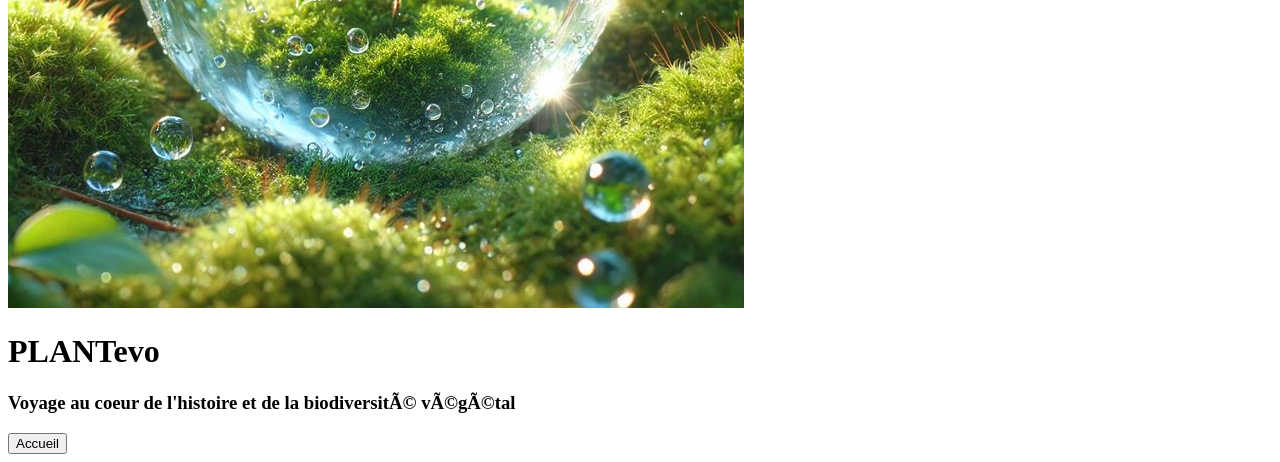
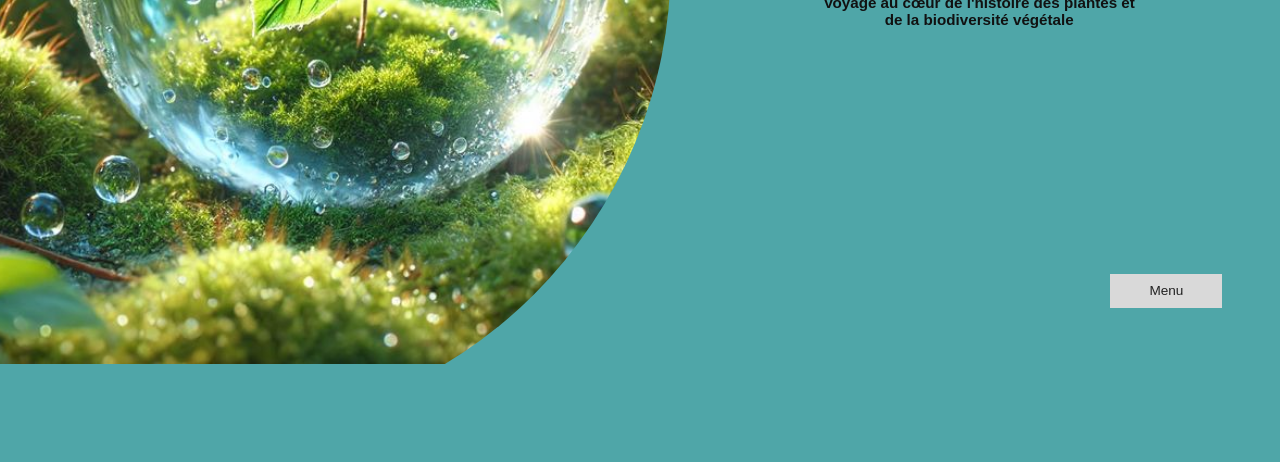
Before and after one commit to Adomgrac/PLANTevo1, a plain HTML site: page index.html in a window 1280 px wide. Shown: the part 436-898 px from the top of the page. After the commit the page ends 800 px from the top, so only its background shows below. Drawn offline with Linux system fonts and the light colour scheme.

Commit message:
Mise à jpur de la page d'accueil

```diff
--- a/index.html
+++ b/index.html
@@ -1,22 +1,20 @@
 <!DOCTYPE html>
 <html lang="fr">
 <head>
-    <meta charset="UTF_8">
-    <meta name="viewport"content="width_device,initial-social=1.0">
-    <title>Document PlantEvo</title>
+    <meta charset="UTF-8">
+    <meta name="viewport" content="width=device-width, initial-scale=1.0">
+    <title>PLANTevo</title>
     <link rel="stylesheet" href="style.css">
 </head>
 <body>
     <header>
         <div class="image">
-                <img src="./image/page d'accueil.jpg"alt="nature">
+            <img src="./image/page accueil.jpg" alt="Jeune plante dans une goutte d'eau posée sur de la mousse">
         </div>
         <div class="pageaccueil">
-                <h1>
-                    PLANTevo
-                </h1>
-                <h3>Voyage au coeur de l'histoire et de la biodiversité végétal</h3>
-            <button>Accueil</button>
+            <h1>PLANT<span>evo</span></h1>
+           <h2><p class="sous-titre">Voyage au cœur de l'histoire des plantes et de la biodiversité végétale</p></h2>
+            <a class="bouton" href="menu.html">Menu</a>
         </div>
     </header>
 </body>
--- a/style.css
+++ b/style.css
@@ -0,0 +1,116 @@
+* {
+    margin: 0;
+    padding: 0;
+    box-sizing: border-box;
+}
+
+body {
+    font-family: Arial, Helvetica, sans-serif;
+    background: #4fa6a8;
+    color: #111;
+}
+
+/* Page en deux colonnes : image à gauche, texte à droite */
+header {
+    position: relative;
+    display: grid;
+    grid-template-columns: 53% 1fr;
+    min-height: 100vh;
+    background: #4fa6a8;
+}
+
+/* Image en cercle qui déborde à gauche */
+.image {
+    height: 100vh;
+}
+
+.image img {
+    display: block;
+    width: 100%;
+    height: 100%;
+    object-fit: cover;
+    clip-path: circle(63% at 30% 50%);
+}
+
+/* Colonne de droite */
+.pageaccueil {
+    display: flex;
+    flex-direction: column;
+    align-items: center;
+    justify-content: center;
+    padding: 2rem;
+    text-align: center;
+}
+
+h1 {
+    font-family: "Times New Roman", Georgia, serif;
+    font-size: clamp(2rem, 6vw, 5rem);
+    font-weight: 700;
+    letter-spacing: 0.04em;
+    line-height: 1.1;
+    color: #3f8f2f;
+}
+
+h1 span {
+    font-weight: 400;
+    color: #8c7b7b;
+}
+
+.sous-titre {
+    margin-top: 0.6rem;
+    max-width: 38ch;
+    font-size: clamp(0.75rem, 1.3vw, 0.95rem);
+    color: #111;
+}
+
+/* Bouton en bas à droite */
+.bouton {
+    position: absolute;
+    right: 4.5%;
+    bottom: 7%;
+    display: inline-block;
+    min-width: 112px;
+    padding: 0.6rem 1.5rem;
+    background: #d9d9d9;
+    color: #222;
+    font-size: 0.85rem;
+    text-align: center;
+    text-decoration: none;
+    transition: background 0.2s, transform 0.2s;
+}
+
+.bouton:hover,
+.bouton:focus-visible {
+    background: #fff;
+    transform: translateY(-2px);
+}
+
+.bouton:focus-visible {
+    outline: 3px solid #fff;
+    outline-offset: 3px;
+}
+
+/* Téléphone et petite tablette : image en haut, texte dessous */
+@media (max-width: 800px) {
+    header {
+        grid-template-columns: 1fr;
+        grid-template-rows: auto 1fr;
+    }
+
+    .image {
+        height: 45vh;
+    }
+
+    .image img {
+        clip-path: circle(85% at 50% 15%);
+    }
+
+    .pageaccueil {
+        padding: 2rem 1rem 3rem;
+    }
+
+    .bouton {
+        position: static;
+        margin-top: 2rem;
+    }
+}
```
Also changed, not shown: menu.html (+3 -0 lines), image/fond-menu.jpg (renamed from image/fond menu.jpg), image/page accueil.jpg (renamed from image/page d'accueil.jpg). Lines whose indentation alone changed are shown as unchanged.
